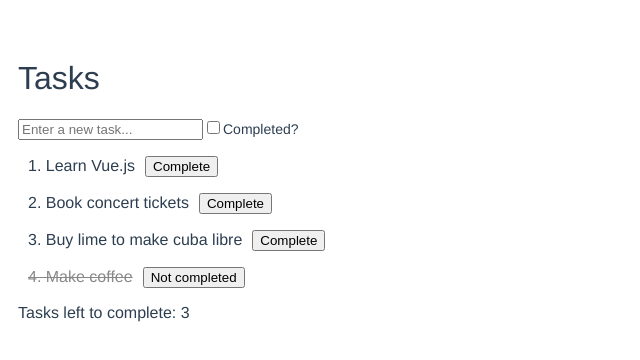
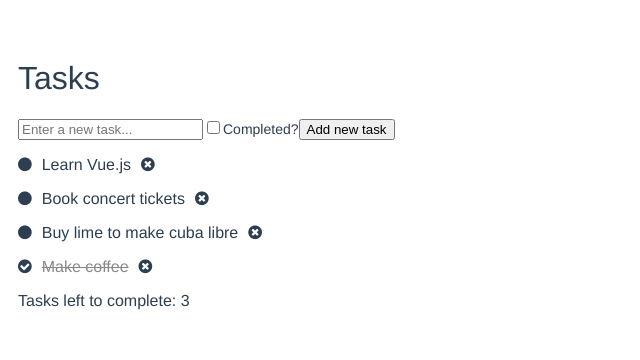
Before and after one commit to maclunar/todo-app, a Vue app: page /#/ in a window 1280 px wide. Shown: the top 360 px of the page, without its empty margins (0-640 px from the left). Built offline with nearby package versions, Linux system fonts and the light colour scheme.

Commit message:
Add font-awesome icons and task removal

```diff
--- a/package.json
+++ b/package.json
@@ -10,6 +10,7 @@
     "build": "node build/build.js"
   },
   "dependencies": {
+    "font-awesome": "^4.7.0",
     "vee-validate": "^2.0.6",
     "vue": "^2.5.2",
     "vue-router": "^3.0.1"
--- a/src/components/Tasks.vue
+++ b/src/components/Tasks.vue
@@ -4,21 +4,24 @@
 
     <form @submit.prevent="addTask">
       <input type="text" placeholder="Enter a new task..."
-        v-model="task.title" v-validate="'min:5'" name="task"
+        v-model="task.title" v-validate="'min:5'" name="title"
       >
 
       <input type="checkbox" id="completed" v-model="task.completed">
       <label for="completed">Completed?</label>
 
-      <p class="alert" v-if="errors.has('task')">{{ errors.first('task') }}</p>
+      <button>Add new task</button>
+
+      <p class="alert" v-if="errors.has('title')">{{ errors.first('title') }}</p>
     </form>
 
     <ul v-for="task in tasks">
+      <i class="fa fa-circle" v-if="!task.completed" v-on:click="completeTask(task)"></i>
+      <i class="fa fa-check-circle" v-else v-on:click="uncompleteTask(task)"></i>
       <li v-bind:class="{ completed: task.completed }">
-        {{ tasks.indexOf(task) + 1 }}. {{ task.title }}
+        {{ task.title }}
       </li>
-      <button v-if="!task.completed" v-on:click="completeTask(task)">Complete</button>
-      <button v-else v-on:click="uncompleteTask(task)">Not completed</button>
+      <i class="fa fa-times-circle" v-on:click="removeTask(task)"></i>
     </ul>
     <p v-if="tasks.length < 1">No tasks to see here. Carry on.</p>
     <p>Tasks left to complete: {{ tasksNotCompleted() }}</p>
@@ -40,12 +43,15 @@ export default {
     }
   },
   methods: {
+
     completeTask(task) {
       task.completed = true;
     },
+
     uncompleteTask(task) {
       task.completed = false;
     },
+
     tasksNotCompleted() {
       var notCompleted = 0;
       for (let task of this.tasks) {
@@ -57,8 +63,18 @@ export default {
     },
 
     addTask() {
-      this.tasks.push({ title: this.task.title, completed: this.task.completed });
-      this.task = { title: '', completed: false };
+      this.$validator.validateAll().then((result) => {
+        if (result) {
+          this.tasks.push({ title: this.task.title, completed: this.task.completed });
+          this.task = { title: '', completed: false };
+        } else {
+          console.log('task in not valid');
+        }
+      })
+    },
+
+    removeTask(task) {
+      this.tasks.splice(this.tasks.indexOf(task), 1);
     }
   }
 }
--- a/src/main.js
+++ b/src/main.js
@@ -4,6 +4,7 @@ import Vue from 'vue'
 import App from './App'
 import router from './router'
 import VeeValidate from 'vee-validate'
+import 'font-awesome/css/font-awesome.css'
 
 Vue.use(VeeValidate);
 
```
Also changed, not shown: 1 other file (tests, documents, lock files or other folders).
